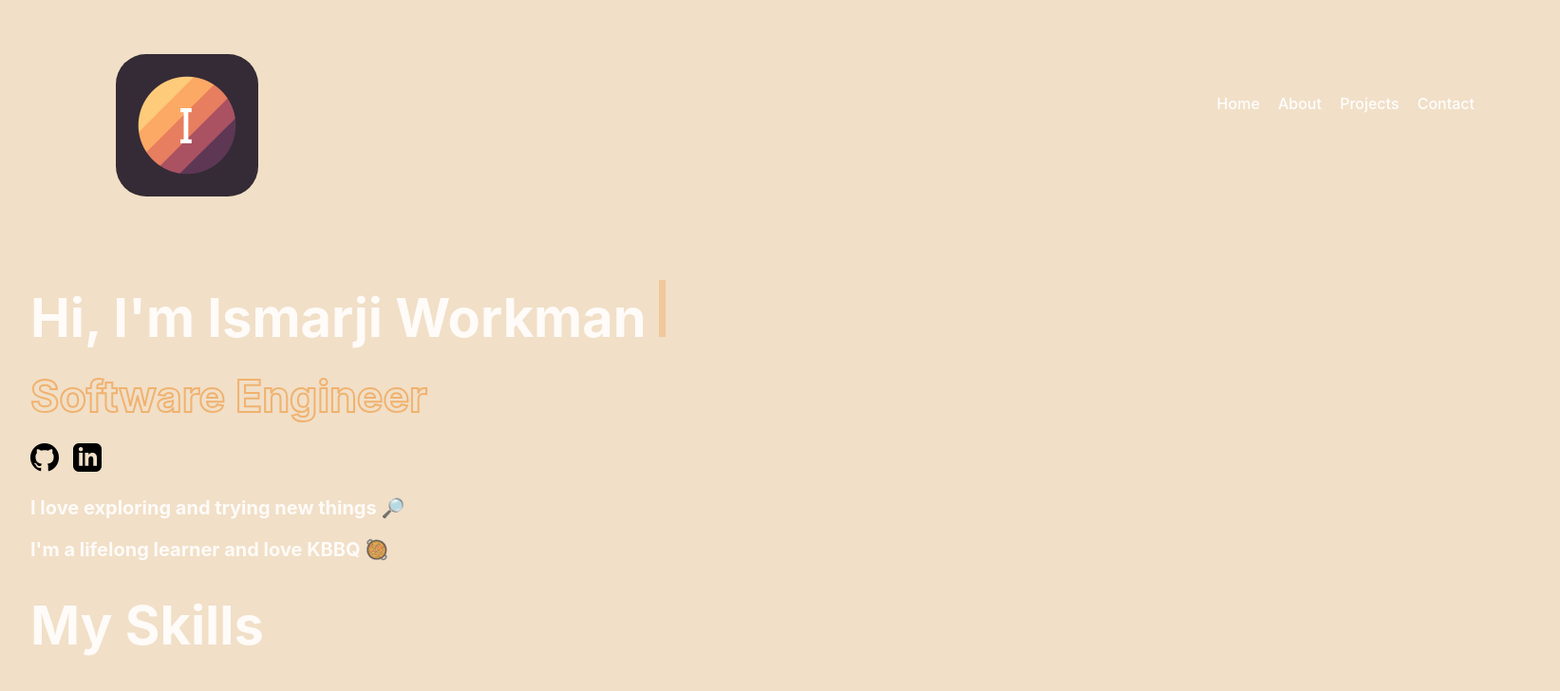
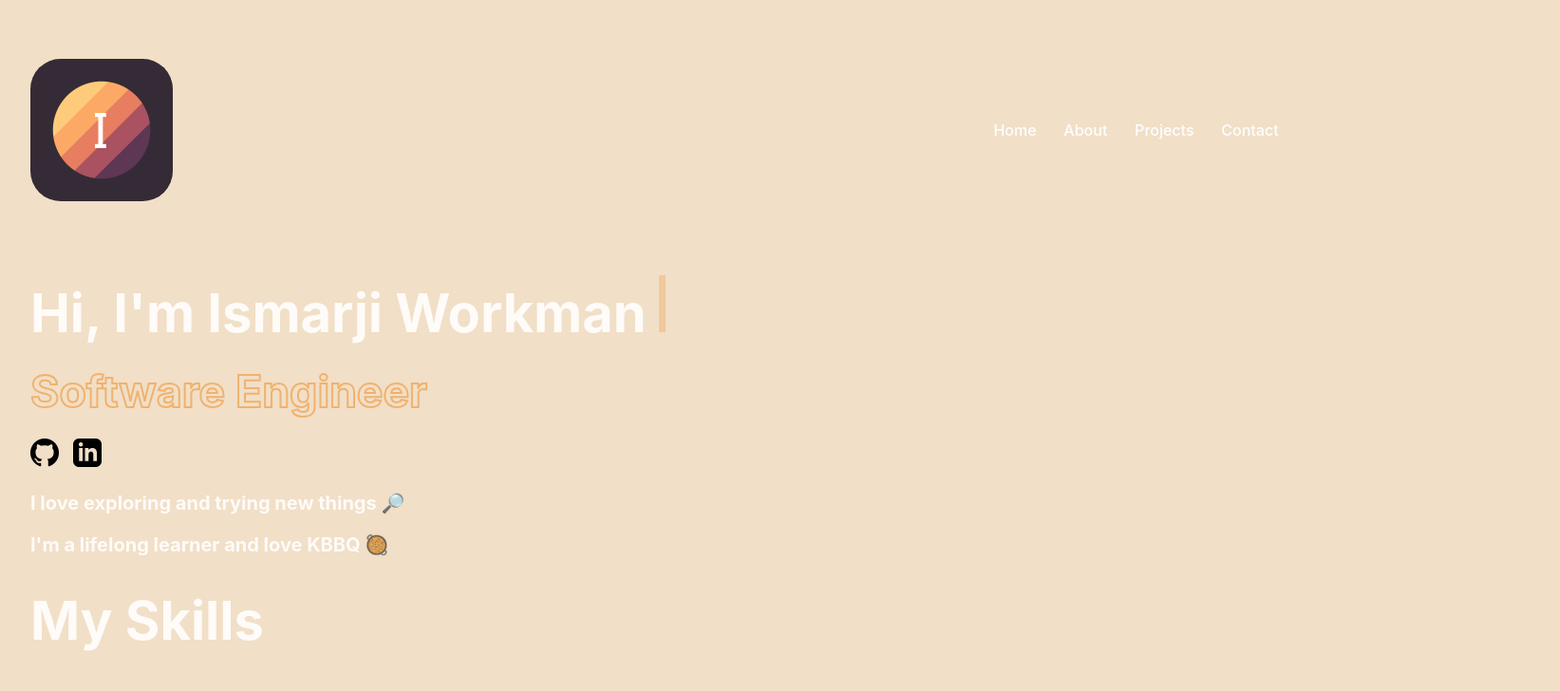
Before and after one commit to ismarjiw/portfolio, a React (Vite) app: page / in a window 1280 px wide. Shown: the top 728 px of the page at 95% size, 1643 px wide, since content can reach past the window. Built offline with nearby package versions, Linux system fonts and the light colour scheme.

Commit message:
fix nav spacing between elements

```diff
--- a/src/App.css
+++ b/src/App.css
@@ -13,20 +13,19 @@
 
 nav {
   height: 50px;
-  padding-bottom: 150px;
-  padding-top: 25px;
+  padding-bottom: 90px;
+  padding-top: 80px;
   display: flex;
   justify-content: space-around;
-  padding-left: 90px;
+  align-items: center;
 }
 
 .nav-links > a {
-  margin: 0.6rem;
+  margin: 0.9rem;
 }
 
 .nav-links {
-  padding-top: 40px;
-  padding-right: 80px;
+  margin-left: -150px;
 }
 
 .social-icon {
```
